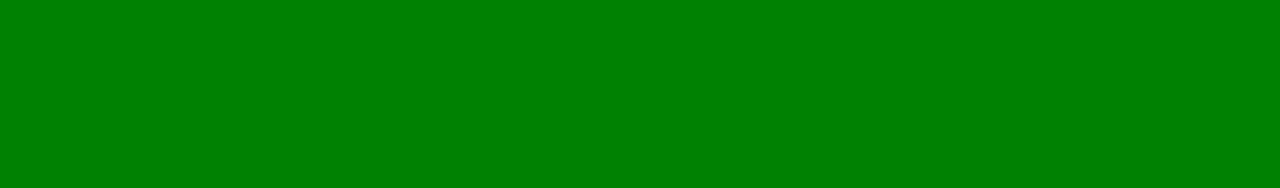
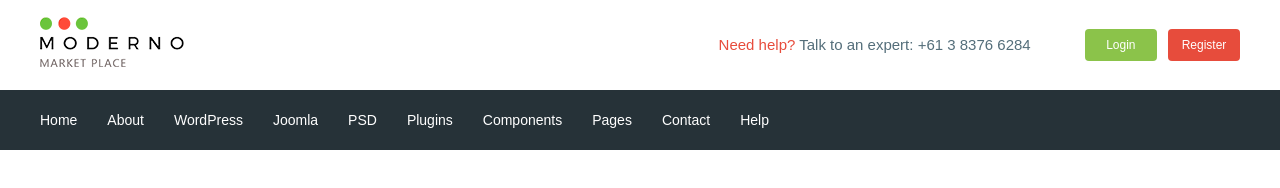
Before and after one commit to JakePeraltaFromBrooklyn/Modernonew, a website: page app/index.html in a window 1280 px wide. Drawn offline with nearby package versions, Linux system fonts and the light colour scheme; files that its build step writes are made by us from their sources.

Commit message:
added header

```diff
--- a/app/index.html
+++ b/app/index.html
@@ -5,13 +5,78 @@
   <meta charset="UTF-8">
   <meta http-equiv="X-UA-Compatible" content="IE=edge">
   <meta name="viewport" content="width=device-width, initial-scale=1.0">
+  <link rel="preconnect" href="https://fonts.googleapis.com">
+<link rel="preconnect" href="https://fonts.gstatic.com" crossorigin>
+<link href="https://fonts.googleapis.com/css2?family=Roboto:wght@500;700&display=swap" rel="stylesheet">
   <link rel="stylesheet" href="css/libs.min.css">
   <link rel="stylesheet" href="css/style.min.css">
   <title>Document</title>
 </head>
 
 <body>
-
+  <header class="header">
+    <div class="header__top">
+      <div class="container">
+        <div class="header__top-inner">
+          <div class="header__logo">
+            <a href="">
+              <img src="images/logo.png" alt="">
+            </a>
+          </div>
+          <div class="header__text">
+            <a href="">
+              <span>Need help?</span>
+            </a>
+            Talk to an expert:
+            <a class="header__phone" href="tel:61383766284">+61 3 8376 6284</a>
+          </div>
+          <div class="header__box">
+            <a class="basket" href=""></a>
+            <a href="#" class="header__btn header__btn-login">Login</a>
+            <a href="#" class="header__btn header__btn-register">Register</a>
+          </div>
+        </div>
+      </div>
+    </div>
+    <div class="header__menu">
+      <div class="container">
+        <nav class="menu">
+          <ul class="menu__list">
+            <li>
+              <a href="#">Home</a>
+            </li>
+            <li>
+              <a href="#">About</a>
+            </li>
+            <li>
+              <a href="#">WordPress</a>
+            </li>
+            <li>
+              <a href="#">Joomla</a>
+            </li>
+            <li>
+              <a href="#">PSD</a>
+            </li>
+            <li>
+              <a href="#">Plugins</a>
+            </li>
+            <li>
+              <a href="#">Components</a>
+            </li>
+            <li>
+              <a href="#">Pages</a>
+            </li>
+            <li>
+              <a href="#">Contact</a>
+            </li>
+            <li>
+              <a href="#">Help</a>
+            </li>
+          </ul>
+        </nav>
+      </div>
+    </div>
+  </header>
   <script src="https://ajax.googleapis.com/ajax/libs/jquery/3.6.0/jquery.min.js"></script>
   <script src="js/libs.min.js"></script>
   <script src="js/main.min.js"></script>
--- /dev/null
+++ b/app/sass/_fonts.sass
@@ -0,0 +1,5 @@
+@font-face
+  font-family: "Roboto-Regular", sans-serif
+  src: url("../fonts/Roboto-Regular.woff2") format("woff2"), url("../fonts/Roboto-Regular.woff") format("woff")
+  font-weight: 400
+  font-display: swap
--- /dev/null
+++ b/app/sass/_global.sass
@@ -0,0 +1,18 @@
+html
+  box-sizing: border-box
+*,*::before,*::after
+  box-sizing: inherit
+a
+  display: inline-block
+  text-decoration: none
+ul, li
+  padding: 0
+  margin: 0
+  list-style: none
+body
+  font-family: "Roboto-Regular", sans-serif
+  font-size: 15px
+  line-height: 24px
+.container
+  max-width: 1200px
+  margin: 0 auto
--- /dev/null
+++ b/app/sass/_vars.sass
@@ -0,0 +1,4 @@
+$text: #546e7a
+$red: #e74c3c
+$green: #8bc34a
+$bg: #263238
--- a/app/sass/style.sass
+++ b/app/sass/style.sass
@@ -1,19 +1,42 @@
+@import global
+@import fonts
+@import vars
 body
-  margin-bottom: 1px
-  background-color: green
-h1
-  padding-top: 10px
-span
-  font-size: 30px
-h3
-  background-color: #aaa
-  height: 100px
+  color: $text
+a
+  color: $text
+.header__top-inner
+  display: flex
+  justify-content: space-between
+  height: 90px
+  align-items: center
+.header__text
+  margin-left: auto
+  margin-right: 50px
+  span
+    color: $red
+.header__btn
+  padding: 4px
+  width: 72px
+  border-radius: 4px
+  text-align: center
+  color: #fff
+  font-size: 12px
+.header__btn-login
+  background-color: $green
+.header__btn-register
+  background-color: $red
+  margin-left: 7px
+.header__menu
+  background-color: $bg
+.menu__list
   display: flex
   align-items: center
-  justify-content: center
-  span
-    font-size: 20px
-.box
-  display: flex
-  transition: all 0.3s
-  position: absolute
+  height: 60px
+  li
+    display: flex
+    & + li
+      margin-left: 30px
+  a
+    color: #fff
+    font-size: 14px
--- a/gulpfile.js
+++ b/gulpfile.js
@@ -9,7 +9,7 @@ let gulp = require('gulp'),
 
 
 gulp.task('sass', function(){
-  return gulp.src('app/sass/style.sass')
+  return gulp.src('app/sass/**/*.sass')
     .pipe(sass({outputStyle:'compressed'}))
     .pipe(rename({suffix : '.min'}))
     .pipe(autoprefixer({
@@ -59,7 +59,7 @@ gulp.task('browser-sync', function(){
 });
 
 gulp.task('watch', function(){
-  gulp.watch('app/sass/style.sass', gulp.parallel('sass'));
+  gulp.watch('app/sass/**/*.sass', gulp.parallel('sass'));
   gulp.watch('app/*.html', gulp.parallel('html'));
   gulp.watch('app/*.js', gulp.parallel('js'));
 });
```
Also changed, not shown: app/fonts/Roboto-Regular.woff (added), app/fonts/Roboto-Regular.woff2 (added), app/images/logo.png (added).
